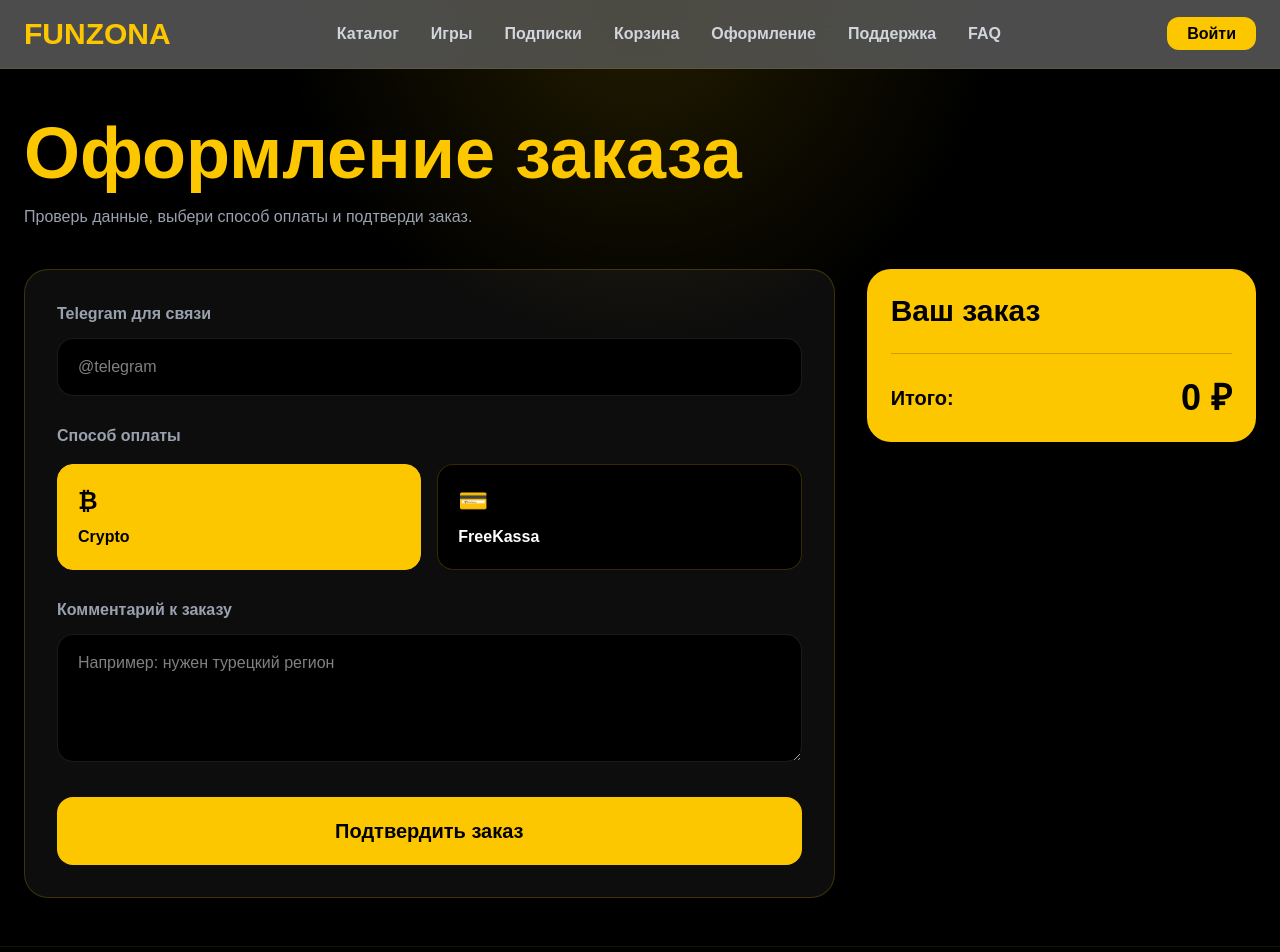
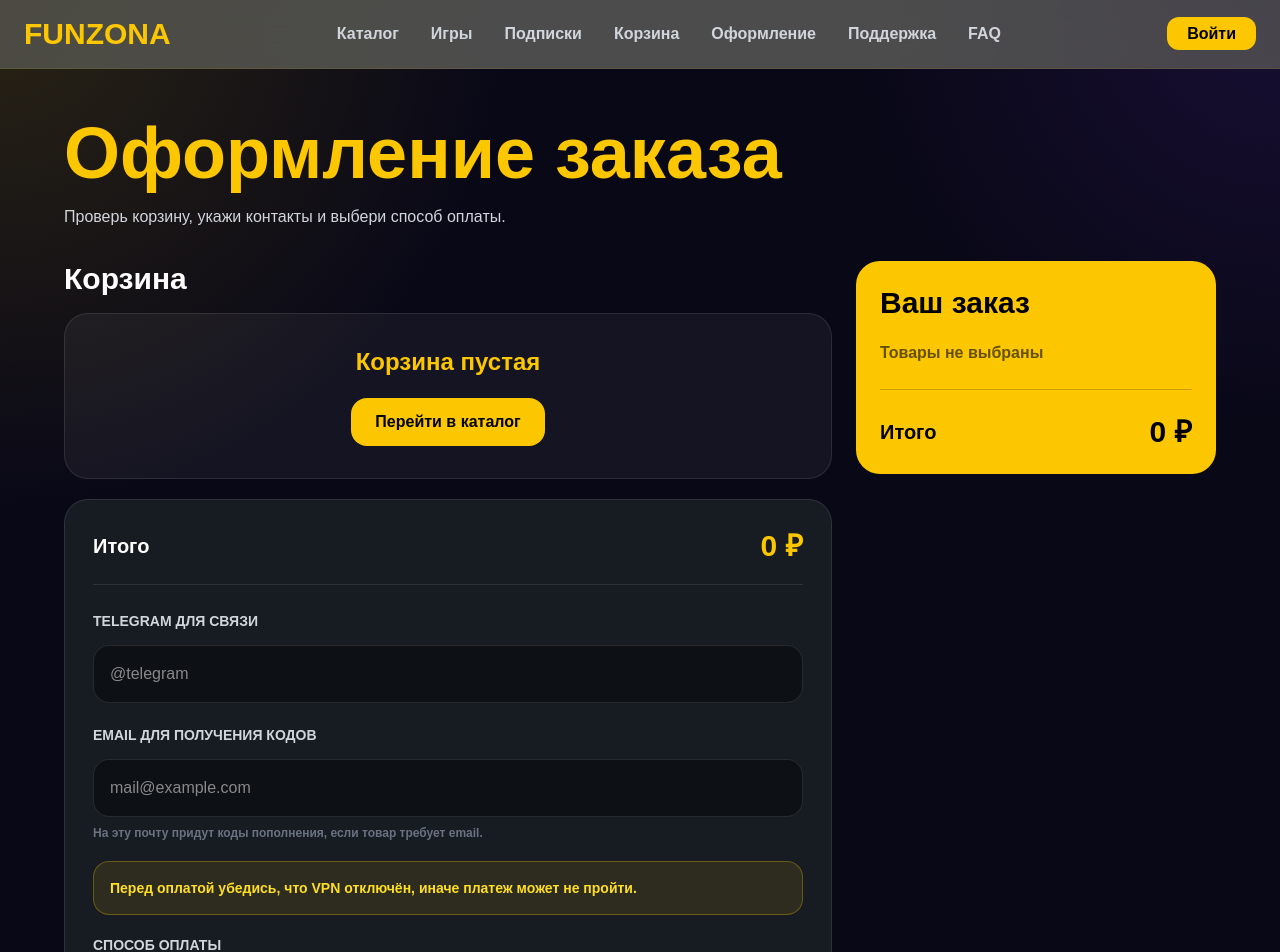
Before and after one commit to maksimzharkov03-eng/funzona, a Next.js app: page /checkout in a window 1280 px wide. Shown: the top 952 px of the page. Built offline with nearby package versions, Linux system fonts and the light colour scheme.

Commit message:
Redesign checkout page

```diff
--- a/app/checkout/page.tsx
+++ b/app/checkout/page.tsx
@@ -1,11 +1,37 @@
 "use client";
 
-import { useEffect, useState } from "react";
+import { useEffect, useMemo, useState } from "react";
+
+function priceToNumber(price: string) {
+  return Number(String(price).replace(/\D/g, "")) || 0;
+}
+
+function formatRub(value: number) {
+  return new Intl.NumberFormat("ru-RU").format(value) + " ₽";
+}
+
+function compactCart(items: any[]) {
+  const map = new Map<string, { item: any; quantity: number }>();
+
+  for (const item of items) {
+    const key = String(item.id) + ":" + item.name + ":" + item.price;
+    const existing = map.get(key);
+
+    if (existing) {
+      existing.quantity += 1;
+    } else {
+      map.set(key, { item, quantity: 1 });
+    }
+  }
+
+  return Array.from(map.values());
+}
 
 export default function CheckoutPage() {
   const [telegram, setTelegram] = useState("");
+  const [email, setEmail] = useState("");
   const [comment, setComment] = useState("");
-  const [payment, setPayment] = useState("Crypto");
+  const [payment, setPayment] = useState("СБП");
   const [cart, setCart] = useState<any[]>([]);
   const [loading, setLoading] = useState(false);
 
@@ -14,9 +40,36 @@ export default function CheckoutPage() {
     if (saved) setCart(JSON.parse(saved));
   }, []);
 
+  const groupedCart = useMemo(() => compactCart(cart), [cart]);
+
   const total = cart.reduce((sum, item) => {
-    return sum + Number(String(item.price).replace(/\D/g, ""));
+    return sum + priceToNumber(item.price);
   }, 0);
+
+  function saveCart(updated: any[]) {
+    setCart(updated);
+    localStorage.setItem("cart", JSON.stringify(updated));
+  }
+
+  function updateQuantity(target: any, quantity: number) {
+    const key = String(target.id) + ":" + target.name + ":" + target.price;
+    const otherItems = cart.filter(
+      (item) => String(item.id) + ":" + item.name + ":" + item.price !== key
+    );
+    const nextQuantity = Math.max(1, quantity);
+    const newItems = Array.from({ length: nextQuantity }, () => target);
+
+    saveCart([...otherItems, ...newItems]);
+  }
+
+  function removeItem(target: any) {
+    const key = String(target.id) + ":" + target.name + ":" + target.price;
+    saveCart(
+      cart.filter(
+        (item) => String(item.id) + ":" + item.name + ":" + item.price !== key
+      )
+    );
+  }
 
   async function createOrder() {
     const userLogin = localStorage.getItem("userLogin") || "";
@@ -46,7 +99,9 @@ export default function CheckoutPage() {
           userLogin,
           telegram,
           payment,
-          comment,
+          comment:
+            comment +
+            (email ? "\nEmail для получения: " + email : ""),
         }),
       });
 
@@ -69,101 +124,244 @@ export default function CheckoutPage() {
   }
 
   return (
-    <main className="min-h-screen bg-black text-white px-4 sm:px-6 py-8 sm:py-12 overflow-hidden">
-      <div className="absolute inset-0 pointer-events-none bg-[radial-gradient(circle_at_top,#ffd40022,transparent_35%)]" />
+    <main className="min-h-screen bg-[#090817] text-white px-4 sm:px-6 py-8 sm:py-12 overflow-hidden">
+      <div className="absolute inset-0 pointer-events-none bg-[radial-gradient(circle_at_top_left,#ffd40022,transparent_34%),radial-gradient(circle_at_top_right,#7c3aed22,transparent_28%)]" />
 
-      <div className="relative z-10 max-w-7xl mx-auto">
-        <h1 className="text-4xl sm:text-5xl md:text-7xl font-black text-yellow-400 mb-4">
+      <div className="relative z-10 max-w-6xl mx-auto">
+        <h1 className="text-4xl sm:text-6xl md:text-7xl font-black text-yellow-400 leading-none">
           Оформление заказа
         </h1>
-
-        <p className="text-gray-400 mb-8 sm:mb-10">
-          Проверь данные, выбери способ оплаты и подтверди заказ.
+        <p className="mt-4 text-gray-300">
+          Проверь корзину, укажи контакты и выбери способ оплаты.
         </p>
 
-        <div className="grid lg:grid-cols-3 gap-6 sm:gap-8">
-          <div className="lg:col-span-2 bg-white/5 border border-yellow-400/20 rounded-3xl p-5 sm:p-8 space-y-7">
+        <div className="mt-8 grid lg:grid-cols-[1fr_360px] gap-6">
+          <section className="space-y-5">
             <div>
-              <p className="mb-3 text-gray-400 font-bold">
+              <div className="flex items-center justify-between gap-4 mb-4">
+                <h2 className="text-3xl font-black">Корзина</h2>
+                {cart.length > 0 ? (
+                  <button
+                    type="button"
+                    onClick={() => saveCart([])}
+                    className="text-sm font-black text-gray-500 hover:text-red-400 transition"
+                  >
+                    Очистить
+                  </button>
+                ) : null}
+              </div>
+
+              {groupedCart.length === 0 ? (
+                <div className="rounded-3xl border border-white/10 bg-white/5 p-8 text-center">
+                  <h3 className="text-2xl font-black text-yellow-400">
+                    Корзина пустая
+                  </h3>
+                  <a
+                    href="/catalog"
+                    className="mt-5 inline-flex rounded-2xl bg-yellow-400 px-6 py-3 font-black text-black"
+                  >
+                    Перейти в каталог
+                  </a>
+                </div>
+              ) : (
+                <div className="space-y-4">
+                  {groupedCart.map(({ item, quantity }) => (
+                    <article
+                      key={String(item.id) + item.name + item.price}
+                      className="grid grid-cols-[56px_1fr] sm:grid-cols-[64px_1fr_auto_auto] items-center gap-4 rounded-3xl border border-white/10 bg-[#171b22] p-4"
+                    >
+                      <div className="h-14 w-14 sm:h-16 sm:w-16 rounded-2xl bg-white text-black flex items-center justify-center overflow-hidden">
+                        {item.image ? (
+                          <img
+                            src={item.image}
+                            alt={item.name}
+                            className={[
+                              "h-full w-full",
+                              String(item.image).startsWith("/product-covers/")
+                                ? "object-contain p-1"
+                                : "object-cover",
+                            ].join(" ")}
+                          />
+                        ) : (
+                          <span className="text-xl font-black">
+                            {item.category === "Подписки" ? "PS" : "FZ"}
+                          </span>
+                        )}
+                      </div>
+
+                      <div className="min-w-0">
+                        <h3 className="truncate font-black">{item.name}</h3>
+                        <p className="mt-1 text-xs text-gray-400">
+                          {item.price} за шт.
+                        </p>
+                      </div>
+
+                      <div className="col-span-2 sm:col-span-1 grid grid-cols-[36px_44px_36px] gap-2 justify-self-start sm:justify-self-center">
+                        <button
+                          type="button"
+                          onClick={() => updateQuantity(item, quantity - 1)}
+                          className="h-9 rounded-xl bg-white/5 font-black hover:bg-white/10 transition"
+                        >
+                          -
+                        </button>
+                        <div className="h-9 rounded-xl bg-black/35 flex items-center justify-center font-black">
+                          {quantity}
+                        </div>
+                        <button
+                          type="button"
+                          onClick={() => updateQuantity(item, quantity + 1)}
+                          className="h-9 rounded-xl bg-white/5 font-black hover:bg-white/10 transition"
+                        >
+                          +
+                        </button>
+                      </div>
+
+                      <div className="col-span-2 sm:col-span-1 flex items-center justify-between gap-4 sm:justify-self-end">
+                        <p className="text-xl font-black text-yellow-400">
+                          {formatRub(priceToNumber(item.price) * quantity)}
+                        </p>
+                        <button
+                          type="button"
+                          onClick={() => removeItem(item)}
+                          className="h-9 w-9 rounded-xl text-red-300 hover:bg-red-500/20 transition"
+                          aria-label="Удалить"
+                        >
+                          ×
+                        </button>
+                      </div>
+                    </article>
+                  ))}
+                </div>
+              )}
+            </div>
+
+            <div className="rounded-3xl border border-white/10 bg-[#171b22] p-5 sm:p-7">
+              <div className="flex items-center justify-between border-b border-white/10 pb-5">
+                <span className="font-black text-xl">Итого</span>
+                <span className="text-2xl sm:text-3xl font-black text-yellow-400">
+                  {formatRub(total)}
+                </span>
+              </div>
+
+              <div className="mt-6 grid gap-5">
+                <div>
+                  <label className="text-sm font-black uppercase text-gray-300">
                     Telegram для связи
-              </p>
-
+                  </label>
                   <input
                     type="text"
                     placeholder="@telegram"
                     value={telegram}
-                onChange={(e) => setTelegram(e.target.value)}
-                className="w-full bg-black border border-white/10 rounded-2xl px-5 py-4 outline-none focus:border-yellow-400 transition"
+                    onChange={(event) => setTelegram(event.target.value)}
+                    className="mt-3 w-full rounded-2xl border border-white/10 bg-black/40 px-4 py-4 outline-none focus:border-yellow-400"
                   />
                 </div>
 
                 <div>
-              <p className="mb-4 text-gray-400 font-bold">Способ оплаты</p>
+                  <label className="text-sm font-black uppercase text-gray-300">
+                    Email для получения кодов
+                  </label>
+                  <input
+                    type="email"
+                    placeholder="mail@example.com"
+                    value={email}
+                    onChange={(event) => setEmail(event.target.value)}
+                    className="mt-3 w-full rounded-2xl border border-white/10 bg-black/40 px-4 py-4 outline-none focus:border-yellow-400"
+                  />
+                  <p className="mt-2 text-xs font-bold text-gray-500">
+                    На эту почту придут коды пополнения, если товар требует email.
+                  </p>
+                </div>
 
-              <div className="grid sm:grid-cols-2 gap-4">
-                {["Crypto", "FreeKassa"].map((method) => (
+                <div className="rounded-2xl border border-yellow-400/30 bg-yellow-400/10 p-4 text-sm font-black text-yellow-300">
+                  Перед оплатой убедись, что VPN отключён, иначе платеж может не пройти.
+                </div>
+
+                <div>
+                  <p className="text-sm font-black uppercase text-gray-300">
+                    Способ оплаты
+                  </p>
+                  <div className="mt-3 grid sm:grid-cols-2 gap-3">
+                    {[
+                      { id: "СБП", title: "СБП", subtitle: "0% комиссия" },
+                      { id: "Карта РФ", title: "Карта РФ", subtitle: "+2.3% комиссия" },
+                    ].map((method) => (
                       <button
-                    key={method}
+                        key={method.id}
                         type="button"
-                    onClick={() => setPayment(method)}
-                    className={`rounded-2xl p-5 border font-black text-left transition ${
-                      payment === method
-                        ? "bg-yellow-400 text-black border-yellow-400"
-                        : "bg-black border-yellow-400/20 text-white hover:border-yellow-400"
-                    }`}
+                        onClick={() => setPayment(method.id)}
+                        className={[
+                          "rounded-2xl border p-4 text-left transition",
+                          payment === method.id
+                            ? "border-emerald-500 bg-emerald-500/10"
+                            : "border-white/10 bg-white/5 hover:border-yellow-400/50",
+                        ].join(" ")}
                       >
-                    <div className="text-2xl mb-2">
-                      {method === "Crypto" ? "₿" : "💳"}
-                    </div>
-                    {method}
+                        <p className="font-black">{method.title}</p>
+                        <p className="mt-1 text-xs font-bold text-gray-400">
+                          {method.subtitle}
+                        </p>
                       </button>
                     ))}
                   </div>
                 </div>
 
                 <div>
-              <p className="mb-3 text-gray-400 font-bold">
+                  <label className="text-sm font-black uppercase text-gray-300">
                     Комментарий к заказу
-              </p>
-
+                  </label>
                   <textarea
                     placeholder="Например: нужен турецкий регион"
                     value={comment}
-                onChange={(e) => setComment(e.target.value)}
-                className="w-full bg-black border border-white/10 rounded-2xl px-5 py-4 h-32 outline-none focus:border-yellow-400 transition"
+                    onChange={(event) => setComment(event.target.value)}
+                    className="mt-3 h-28 w-full rounded-2xl border border-white/10 bg-black/40 px-4 py-4 outline-none focus:border-yellow-400"
                   />
                 </div>
 
                 <button
                   type="button"
                   onClick={createOrder}
-              disabled={loading}
-              className="w-full bg-yellow-400 text-black py-5 rounded-2xl text-xl font-black hover:bg-yellow-300 transition disabled:opacity-50"
+                  disabled={loading || cart.length === 0}
+                  className="rounded-2xl bg-[linear-gradient(135deg,#7c3aed,#ec4899)] px-5 py-5 text-xl font-black text-white shadow-2xl shadow-violet-900/30 transition hover:opacity-90 disabled:cursor-not-allowed disabled:opacity-50"
                 >
-              {loading ? "Оформляем..." : "Подтвердить заказ"}
+                  {loading ? "Оформляем..." : "Оплатить " + formatRub(total)}
                 </button>
               </div>
+            </div>
+          </section>
 
-          <div className="bg-yellow-400 text-black rounded-3xl p-5 sm:p-6 h-fit lg:sticky lg:top-28">
-            <h2 className="text-3xl font-black mb-5">Ваш заказ</h2>
-
-            <div className="space-y-4">
-              {cart.map((item, index) => (
+          <aside className="lg:sticky lg:top-28 h-fit rounded-3xl bg-yellow-400 p-5 sm:p-6 text-black">
+            <h2 className="text-3xl font-black">Ваш заказ</h2>
+            <div className="mt-5 space-y-4">
+              {groupedCart.length === 0 ? (
+                <p className="text-black/60 font-bold">Товары не выбраны</p>
+              ) : (
+                groupedCart.map(({ item, quantity }) => (
                   <div
-                  key={`${item.id}-${index}`}
+                    key={String(item.id) + item.name}
                     className="border-b border-black/20 pb-4"
                   >
+                    <div className="flex items-start justify-between gap-4">
+                      <div>
                         <p className="font-black">{item.name}</p>
-                  <p className="text-black/60">{item.price}</p>
+                        <p className="text-sm text-black/60">
+                          {item.price} × {quantity}
+                        </p>
                       </div>
-              ))}
+                      <p className="font-black whitespace-nowrap">
+                        {formatRub(priceToNumber(item.price) * quantity)}
+                      </p>
+                    </div>
+                  </div>
+                ))
+              )}
             </div>
 
-            <div className="mt-6 pt-6 border-t border-black/20 flex justify-between items-center">
-              <span className="text-xl font-black">Итого:</span>
-              <span className="text-3xl sm:text-4xl font-black">{total} ₽</span>
+            <div className="mt-6 flex items-center justify-between border-t border-black/20 pt-6">
+              <span className="text-xl font-black">Итого</span>
+              <span className="text-3xl font-black">{formatRub(total)}</span>
             </div>
-          </div>
+          </aside>
         </div>
       </div>
     </main>
```
Lines whose indentation alone changed are shown as unchanged.
